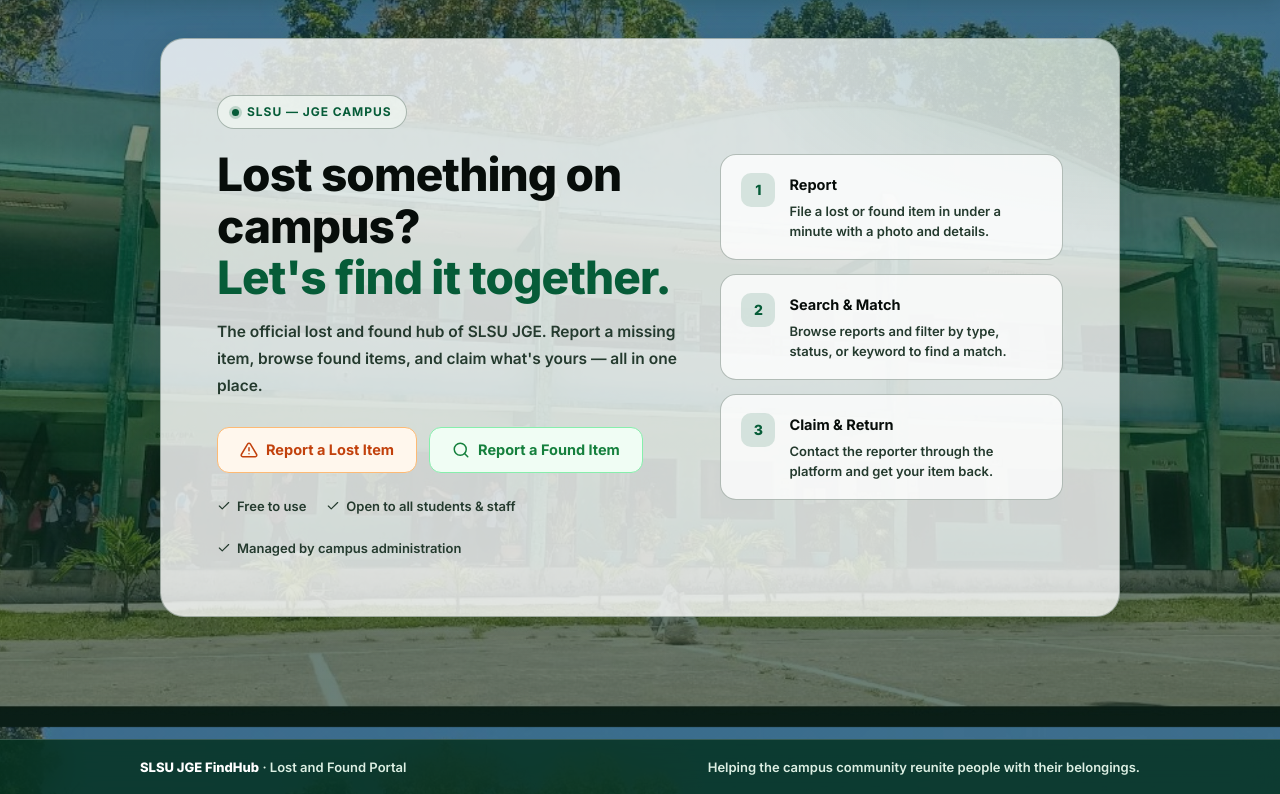
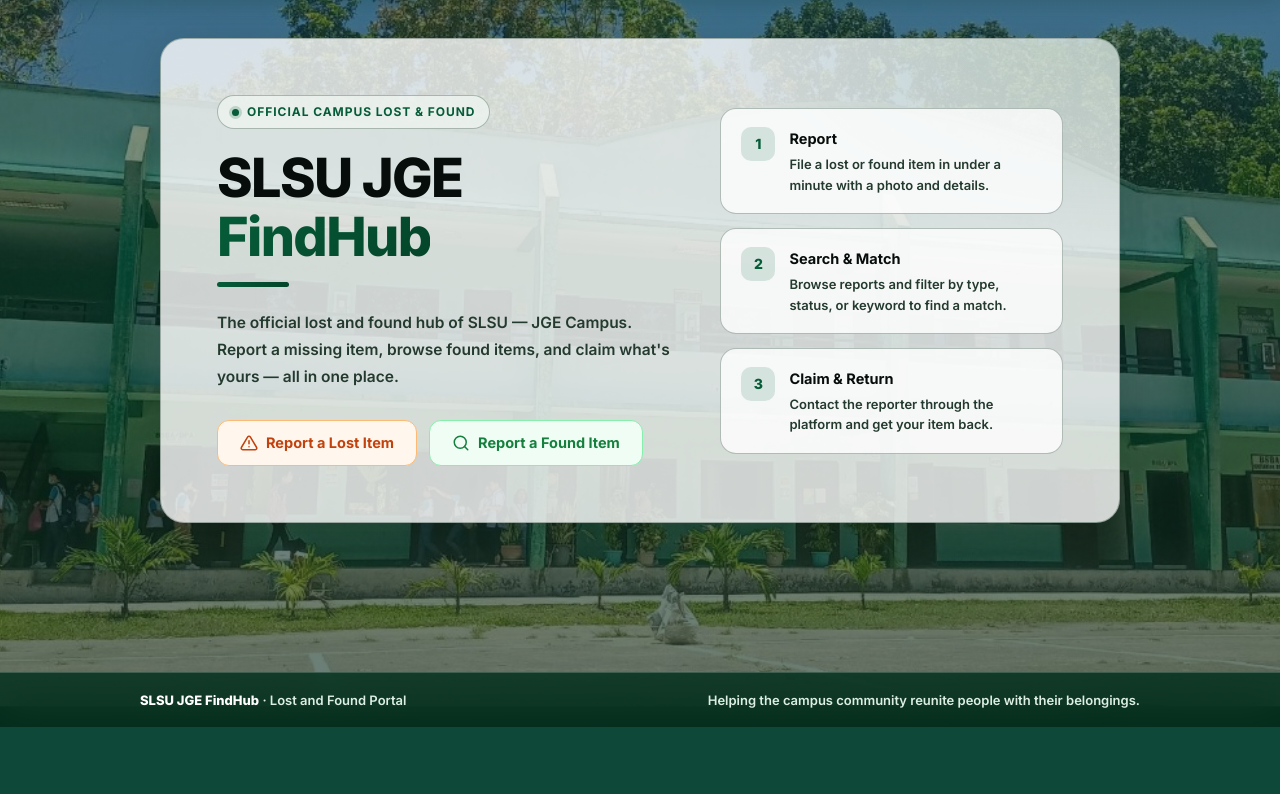
Before and after one commit to miahvillanueva28-spec/SLSU-JGE-FINDHUB., a Flask app: page / in a window 1280 px wide. Shown: the part 73-867 px from the top of the page. After the commit the page ends 800 px from the top, so only its background shows below. Run offline with Flask 3, Linux system fonts and the light colour scheme; some libraries are stand-ins or nearby versions.

Commit message:
Update home.html

```diff
--- a/templates/home.html
+++ b/templates/home.html
@@ -96,17 +97,32 @@
   }
 
   .fh-hero h1 {
-    margin: 0 0 14px;
-    font-size: clamp(30px, 4.5vw, 46px);
-    line-height: 1.12;
-    letter-spacing: -.02em;
+    margin: 0 0 16px;
+    font-size: clamp(34px, 5.5vw, 54px);
+    line-height: 1.08;
+    letter-spacing: -.03em;
     font-weight: 800;
     color: var(--text);
   }
-  .fh-hero h1 span { color: var(--primary); }
+  .fh-hero h1 .fh-brand {
+    background: linear-gradient(120deg, var(--primary) 0%, var(--primary-dark) 100%);
+    -webkit-background-clip: text;
+    background-clip: text;
+    -webkit-text-fill-color: transparent;
+    color: var(--primary); /* fallback */
+  }
+
+  .fh-hero__rule {
+    display: block;
+    width: 72px;
+    height: 5px;
+    border-radius: 999px;
+    background: linear-gradient(90deg, var(--primary), var(--primary-dark));
+    margin: 0 0 22px;
+  }
 
   .fh-hero__sub {
-    margin: 0 0 28px;
+    margin: 0 0 30px;
     max-width: 480px;
     color: var(--muted);
     font-size: 15.5px;
@@ -117,7 +133,7 @@
     display: flex;
     flex-wrap: wrap;
     gap: 12px;
-    margin-bottom: 22px;
+    margin-bottom: 0;
   }
 
   .fh-btn {
@@ -160,15 +176,6 @@
   .fh-btn--ghost:hover { background: var(--surface-alt); box-shadow: 0 4px 12px rgba(0,0,0,.06); }
   .fh-btn--sm { min-height: 36px; padding: 0 14px; font-size: 13px; border-radius: 10px; }
 
-  .fh-hero__meta {
-    display: flex;
-    flex-wrap: wrap;
-    gap: 20px;
-    font-size: 13px;
-    color: var(--muted);
-  }
-  .fh-hero__meta span { display: inline-flex; align-items: center; gap: 6px; }
-
   .fh-hero__visual { display: flex; flex-direction: column; gap: 14px; }
   .fh-step {
     display: flex;
@@ -533,11 +533,12 @@
     <div class="fh-hero__copy">
       <span class="fh-hero__eyebrow">
         <span class="fh-dot" aria-hidden="true"></span>
-        SLSU — JGE Campus
+        Official Campus Lost &amp; Found
       </span>
-      <h1>Lost something on campus?<br><span>Let's find it together.</span></h1>
+      <h1>SLSU JGE <span class="fh-brand">FindHub</span></h1>
+      <span class="fh-hero__rule" aria-hidden="true"></span>
       <p class="fh-hero__sub">
-        The official lost and found hub of SLSU JGE. Report a missing item,
+        The official lost and found hub of SLSU — JGE Campus. Report a missing item,
         browse found items, and claim what's yours — all in one place.
       </p>
 
@@ -550,21 +551,6 @@
           <svg class="fh-icon" viewBox="0 0 24 24" aria-hidden="true"><circle cx="11" cy="11" r="8"/><path d="m21 21-4.3-4.3"/></svg>
           Report a Found Item
         </a>
-      </div>
-
-      <div class="fh-hero__meta">
-        <span>
-          <svg class="fh-icon fh-icon--sm" viewBox="0 0 24 24" aria-hidden="true"><path d="M20 6 9 17l-5-5"/></svg>
-          Free to use
-        </span>
-        <span>
-          <svg class="fh-icon fh-icon--sm" viewBox="0 0 24 24" aria-hidden="true"><path d="M20 6 9 17l-5-5"/></svg>
-          Open to all students &amp; staff
-        </span>
-        <span>
-          <svg class="fh-icon fh-icon--sm" viewBox="0 0 24 24" aria-hidden="true"><path d="M20 6 9 17l-5-5"/></svg>
-          Managed by campus administration
-        </span>
       </div>
     </div>
 
@@ -623,13 +613,6 @@
         Search
       </button>
     </form>
-
-    <div class="fh-back-row">
-      <a class="fh-back-link" href="{{ url_for('home') }}" id="fh-back-btn" style="display:none;">
-        <svg class="fh-icon fh-icon--sm" viewBox="0 0 24 24" aria-hidden="true"><path d="m15 18-6-6 6-6"/></svg>
-        Back to Home
-      </a>
-    </div>
 
     <div class="fh-reports__bar">
       <h2 class="fh-reports__title" id="fh-reports-title">
```
Also changed, not shown: other parts of templates/home.html (+41 -41 lines).
